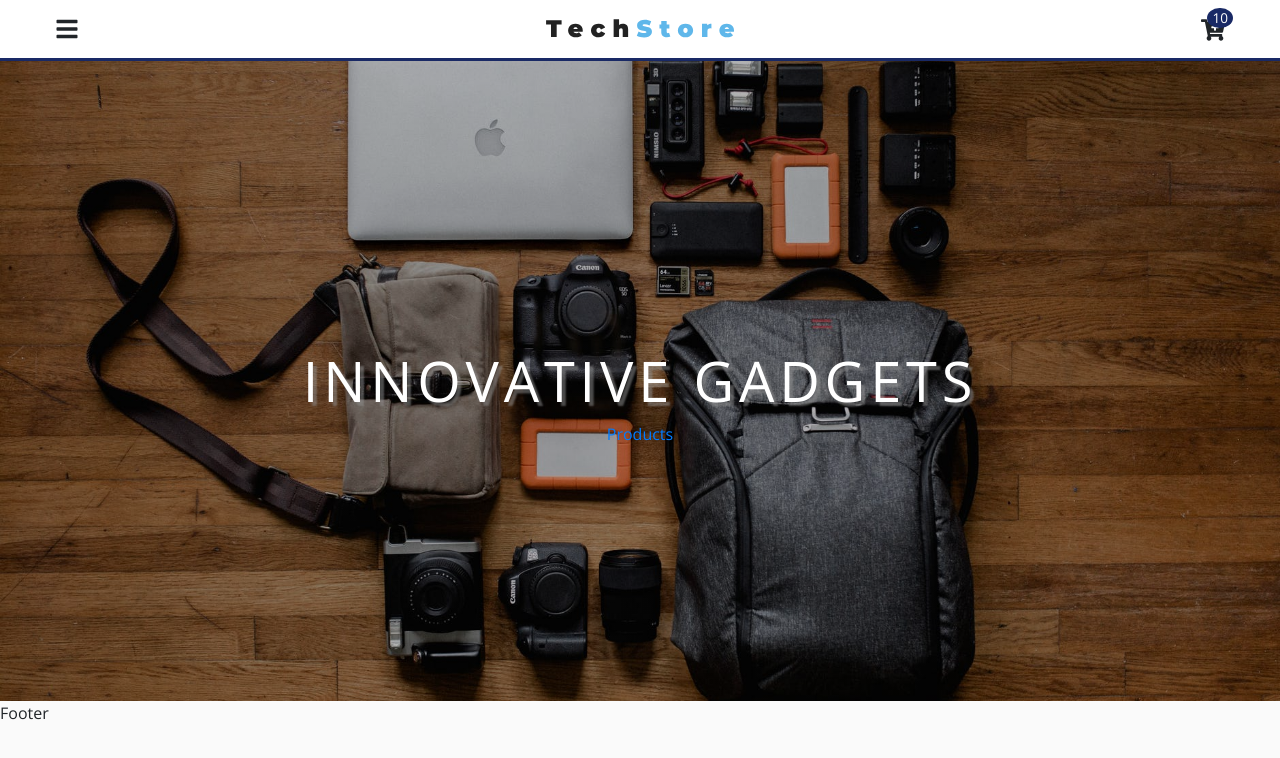
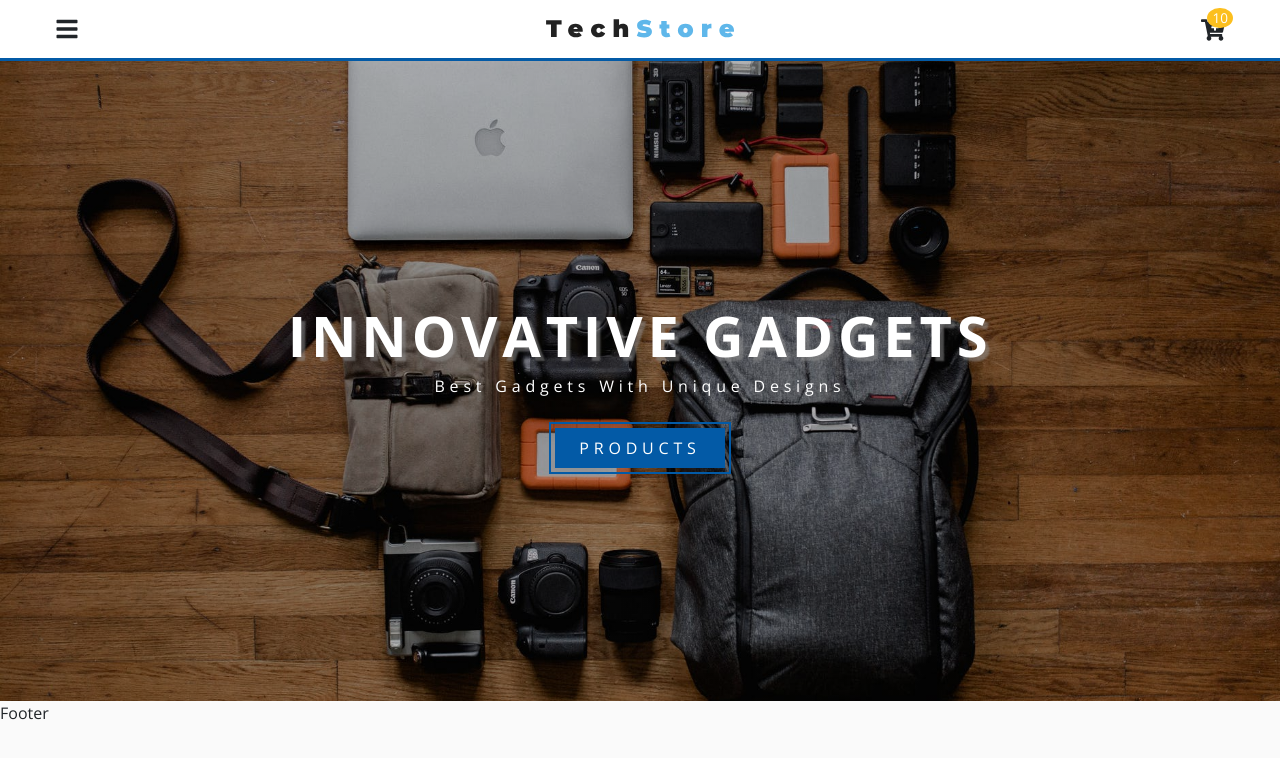
Before and after one commit to femmor/techazon, a React (Create React App) app: page / in a window 1280 px wide. Shown: the top 758 px of the page. Built offline with nearby package versions, Linux system fonts and the light colour scheme.

Commit message:
created the main button link class

```diff
--- a/src/App.css
+++ b/src/App.css
@@ -2,8 +2,10 @@
 
 :root {
   --primary-color: #192965;
+  --secondary-color: #035aa6;
   --primaryRGBA: rgba(0,0,0,0.3);
   --mainGray: #fafafa;
+  --mainYellow: #fcbf1e;
   --darkGray: #5f5e5e;
   --mainWhite: #fff;
   --mainBlack: #222;
@@ -28,3 +30,26 @@ body {
   color: var(--mainBlack);
 
 }
+
+.main-link {
+  padding: 0.5rem 1.5rem;
+  background: var(--secondary-color);
+  color: var(--mainWhite);
+  font-size: 1rem;
+  display: inline-block;
+  text-transform: uppercase;
+  letter-spacing: var(--mainSpacing);
+  outline: 2px solid var(--secondary-color);
+  outline-offset: 4px;
+  border: none;
+  transition: var(--mainTransition)
+}
+
+.main-link:hover {
+  text-decoration: none;
+  color: var(--mainGray);
+  background: var(--primary-color);
+  outline: 2px solid var(--mainWhite);
+  outline-offset: -3px;
+  font-size: 1.2rem;
+}
--- a/src/components/Hero.jsx
+++ b/src/components/Hero.jsx
@@ -2,11 +2,12 @@ import React from 'react';
 import styled from "styled-components"
 import mainBcg from "../images/mainBg.jpeg"
 
-const Hero = ({ img, title, max, children }) => {
+const Hero = ({ img, title, max, children, description }) => {
     return (
         <HeroWrapper max={max} img={img}>
             <div className="banner">
                 <h1 className="title">{title}</h1>
+                <h6 className="description">{description}</h6>
                 {children}
             </div>
         </HeroWrapper>
@@ -28,6 +29,13 @@ const HeroWrapper = styled.div`
         text-shadow: 4px 4px 2px rgba(150, 150, 150, 0.5);
         text-transform: uppercase;
         letter-spacing: var(--mainSpacing);
+        font-weight: bold;
+    }
+
+    .description {
+        font-size: 1rem;
+        text-transform: capitalize;
+        letter-spacing: var(--mainSpacing);
     }
 `;
 
--- a/src/components/Navbar.jsx
+++ b/src/components/Navbar.jsx
@@ -35,7 +35,7 @@ const NavWrapper = styled.nav`
     width: 100%;
     padding: 1rem 1.5rem;
     background: var(--mainWhite);
-    border-bottom: 3px solid var(--primary-color);
+    border-bottom: 3px solid var(--secondary-color);
 
     .nav-center {
         display: flex;
@@ -56,7 +56,7 @@ const NavWrapper = styled.nav`
 
     .cart-items {
         position: absolute;
-        background: var(--primary-color);
+        background: var(--mainYellow);
         color: var(--mainWhite);
         font-size: 0.85rem;
         top: -8px;
--- a/src/components/SideCart.jsx
+++ b/src/components/SideCart.jsx
@@ -25,7 +25,7 @@ const CartWrapper = styled.nav`
     height: 100%;
     background: var(--mainWhite);
     z-index: 1;
-    border-left: 2px solid var(--primary-color);
+    border-left: 2px solid var(--secondary-color);
     transition: var(--mainTransition);
     transform: ${props => (props.show ? "translateX(0)" : "translateX(100%)")};
 
--- a/src/components/Sidebar.jsx
+++ b/src/components/Sidebar.jsx
@@ -34,7 +34,7 @@ const SideWrapper = styled.nav`
     height: 100%;
     background: var(--mainWhite);
     z-index: 1;
-    border-right: 2px solid var(--primary-color);
+    border-right: 2px solid var(--secondary-color);
     transition: var(--mainTransition);
     transform: ${props => (props.show ? 'translateX(0)' : 'translateX(-100%)')};
 
--- a/src/pages/HomePage.jsx
+++ b/src/pages/HomePage.jsx
@@ -7,8 +7,10 @@ import Hero from '../components/Hero';
 const HomePage = () => {
     return (
         <>
-           <Hero title="innovative gadgets" max>
-               <Link to="/products">Products</Link>
+           <Hero title="innovative gadgets" max description="Best gadgets with unique designs">
+               <Link to="/products" className="main-link" style={{
+                   margin: "1.5rem"
+               }}>Products</Link>
            </Hero>
         </>
     );
```
